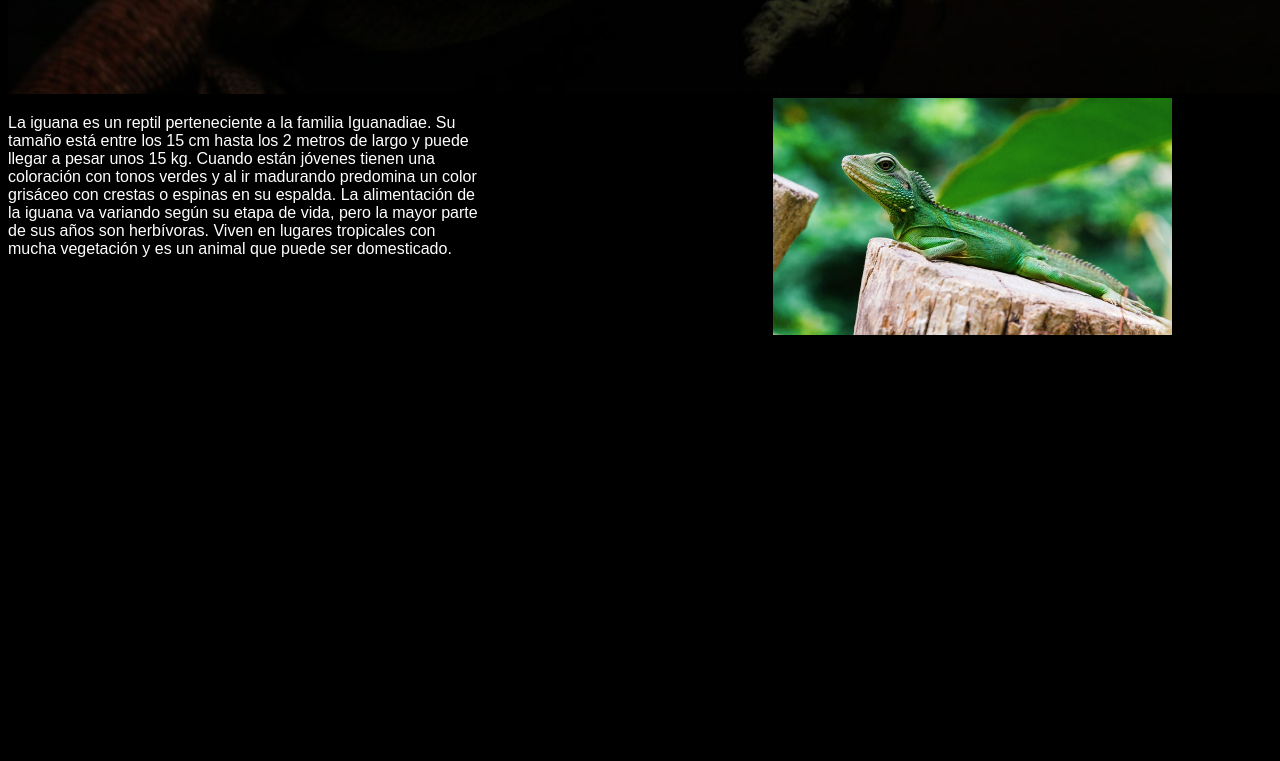
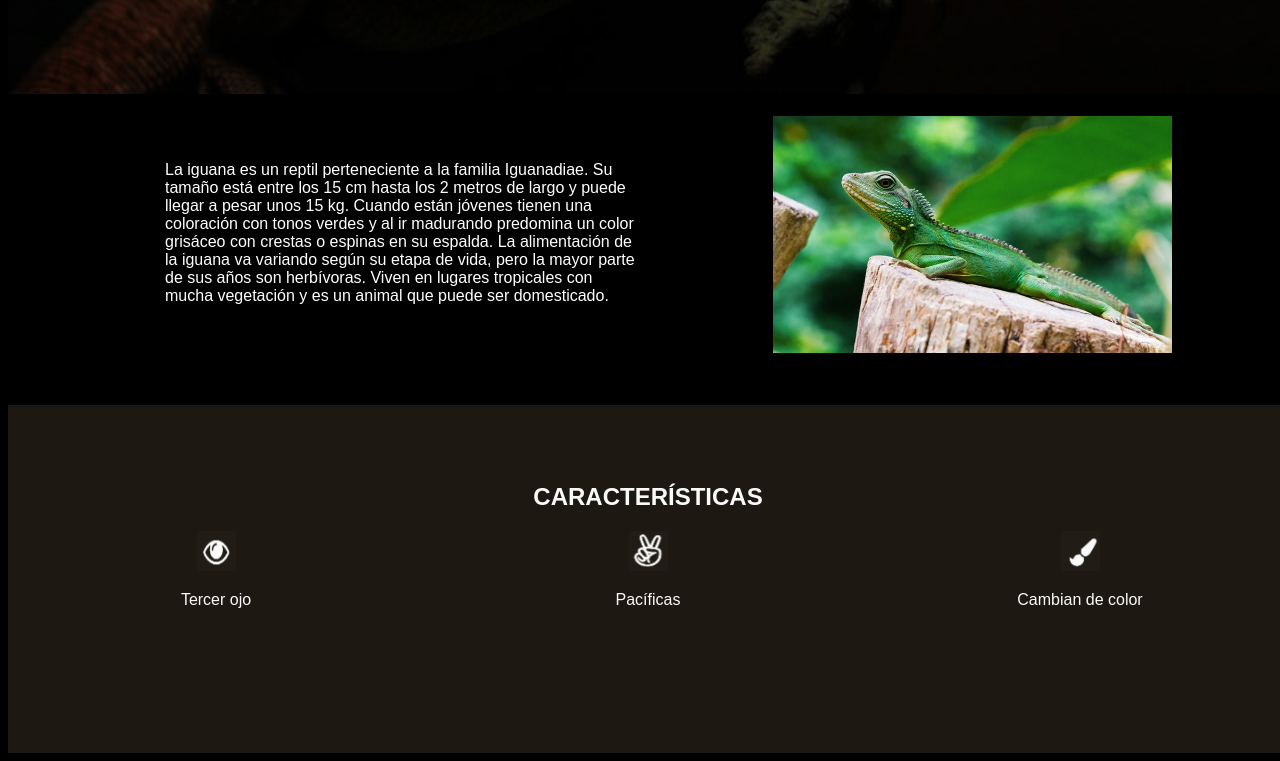
Before and after one commit to MarceArratia/Iguana, a plain HTML site: page index.html in a window 1280 px wide. Shown: the part 727-1488 px from the top of the page. Before the commit the page ends 1181 px from the top, so only its background shows below. Drawn offline with Linux system fonts and the light colour scheme.

Commit message:
caracteristicas

```diff
--- a/assets/css/style.css
+++ b/assets/css/style.css
@@ -31,8 +31,7 @@ height: 73px;
 
 }
 
-p{
-
+.descripcion{
 left: 150px;
 width: 475px;
 height: 197px;
@@ -41,6 +40,8 @@ font-family: Light 16px/19px Raleway;
 letter-spacing: 0px;
 color: #FFFFFF;
 opacity: 1;
+margin-left: auto;
+margin-top: 63px;
 
 }
 
@@ -49,7 +50,7 @@ opacity: 1;
     top: 800px;
     left: 0px;
     width: 1280px;
-    height: 348px;
+    height: 288px;
     background: #000000 0% 0% no-repeat padding-box;
     opacity: 1;
     column-count: 2;
@@ -63,3 +64,32 @@ height: 237px;
 background: transparent url('img/photo-1492963892107-740cd39d9ff3.png') 0% 0% no-repeat padding-box;
 opacity: 1;
 }
+
+.caracteristicas{
+top: 1141px;
+left: 0px;
+width: 1280px;
+height: 348px;
+background: #1E1A13 0% 0% no-repeat padding-box;
+opacity: 0.98;
+margin-top: auto;
+margin-top: 19px;
+}
+
+.imgIguana{
+    top: 1313px;
+left: 620px;
+width: 39px;
+height: 40px;
+opacity: 1;
+
+}
+
+.titleCaract{
+    margin-top: 60px;
+}
+
+.iconos{
+
+    column-count: 3;
+}
--- a/index.html
+++ b/index.html
@@ -13,8 +13,21 @@
     <img class="iguanaFont" src="assets/img/bg-header.jpg" alt="We work location">
 
     <section class="descSection">
-    <p>La iguana es un reptil perteneciente a la familia Iguanadiae. Su tamaño está entre los 15 cm hasta los 2 metros de largo y puede llegar a pesar unos 15 kg. Cuando están jóvenes tienen una coloración con tonos verdes y al ir madurando predomina un color grisáceo con crestas o espinas en su espalda. La alimentación de la iguana va variando según su etapa de vida, pero la mayor parte de sus años son herbívoras. Viven en lugares tropicales con mucha vegetación y es un animal que puede ser domesticado.</p>
+    <p class="descripcion">La iguana es un reptil perteneciente a la familia Iguanadiae. Su tamaño está entre los 15 cm hasta los 2 metros de largo y puede llegar a pesar unos 15 kg. Cuando están jóvenes tienen una coloración con tonos verdes y al ir madurando predomina un color grisáceo con crestas o espinas en su espalda. La alimentación de la iguana va variando según su etapa de vida, pero la mayor parte de sus años son herbívoras. Viven en lugares tropicales con mucha vegetación y es un animal que puede ser domesticado.</p>
     <img class="iguanaFont1" src="assets/img/iguana-1.jpg" alt="We work location">
+    </section>
+    <section class="caracteristicas">
+        <br>
+        <h2 class="titleCaract">CARACTERÍSTICAS</h2>
+        <div class="iconos">
+            <img class="imgIguana" src="assets/img/ojo.png" alt="We work location">
+            <p >Tercer ojo</p>
+            <img class="imgIguana" src="assets/img/dedos.png" alt="We work location">
+            <p >Pacíficas</p>
+            <img class="imgIguana" src="assets/img/pincel.png" alt="We work location">
+            <p>Cambian de color</p>
+        </div>
+
     </section>
 </body>
 </html>
```
Also changed, not shown: assets/img/Assets - Iguana Page/img/bg-header.jpg (added), assets/img/Assets - Iguana Page/img/iguana-1.jpg (added), assets/img/Assets - Iguana Page/img/iguana-2.jpg (added), assets/img/Assets - Iguana Page/img/iguana-3.jpg (added), assets/img/Assets - Iguana Page/img/iguana-4.jpg (added), assets/img/dedos.png (added), assets/img/ojo.png (added), assets/img/pincel.png (added), 1 other file.
